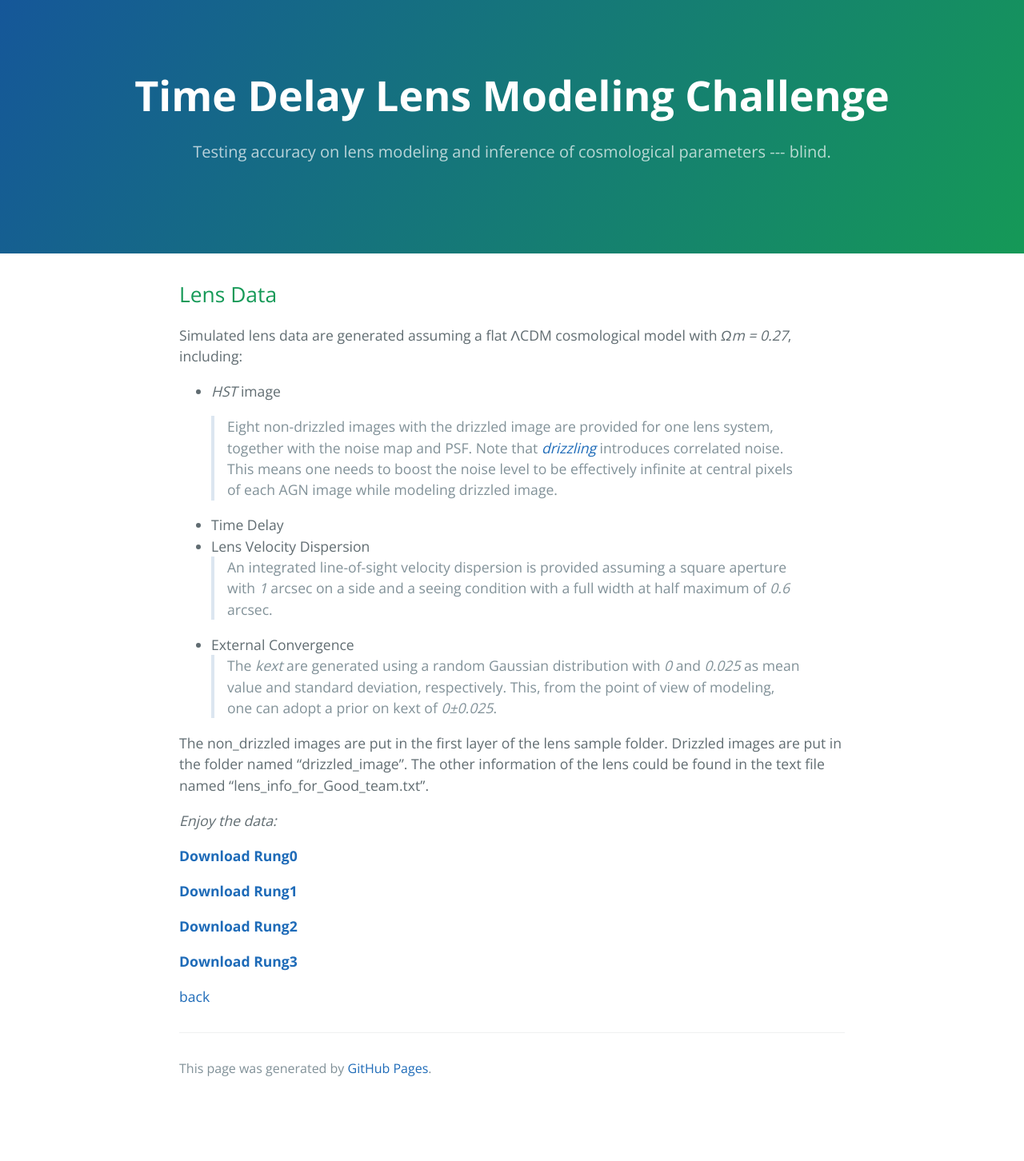
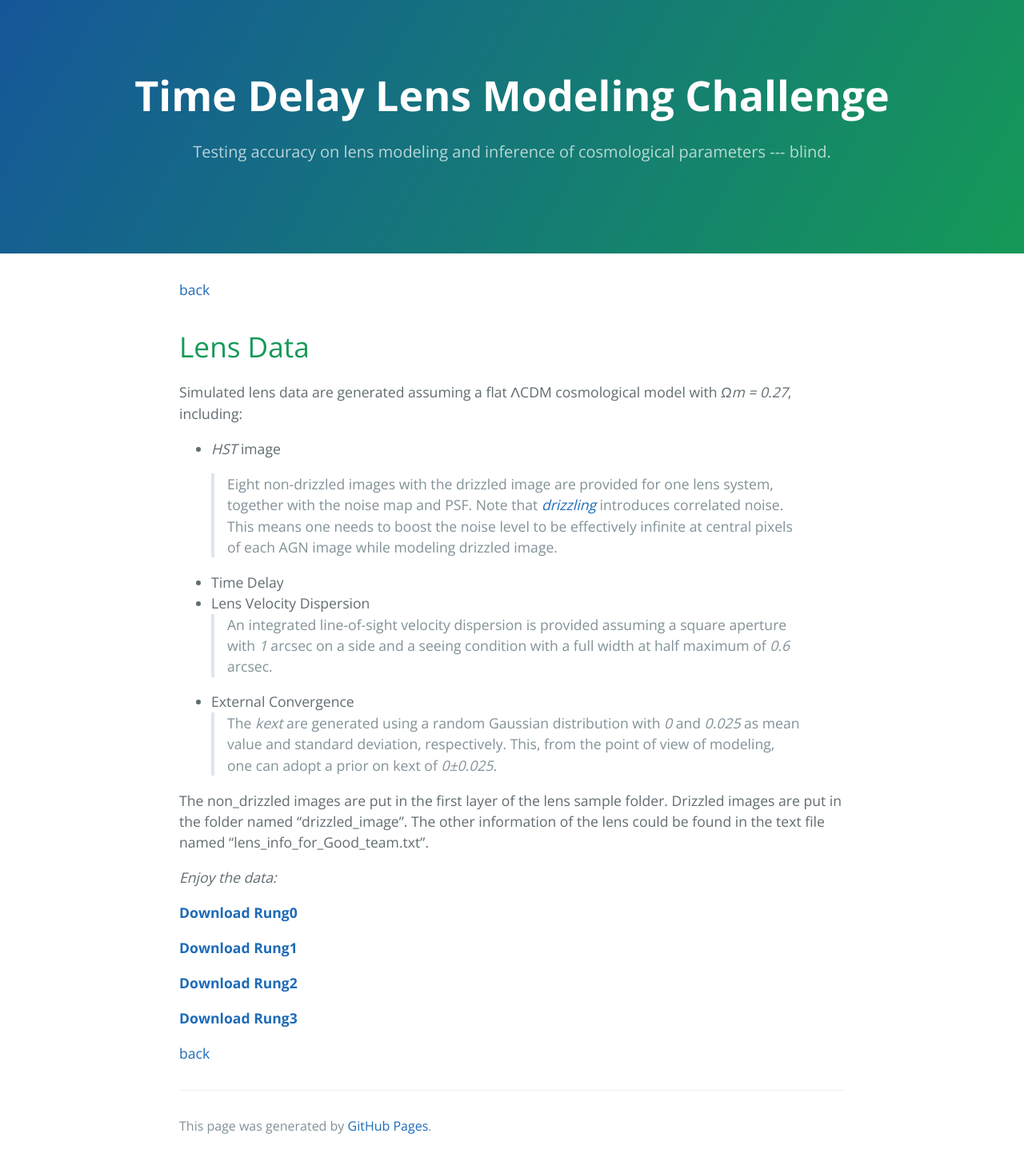
Before and after one commit to TDLMC/TDLMC.github.io, a Jekyll site: the page built from download.md, in a window 1280 px wide. Shown: the whole page at 80% size. Built offline with Jekyll 4.4.1, drawn with Linux system fonts in a browser that asks for light colours; our own code applies the rules of GitHub Pages for plain Markdown files; before the commit the page ends 1380 px from its top, so only the background shows below that.

Commit message:
Update download.md

```diff
--- a/download.md
+++ b/download.md
@@ -1,5 +1,6 @@
+[back](./)
 
-## Lens Data
+# Lens Data
 
 Simulated lens data are generated assuming a flat ΛCDM cosmological model with *Ωm = 0.27*, including:
 
```
